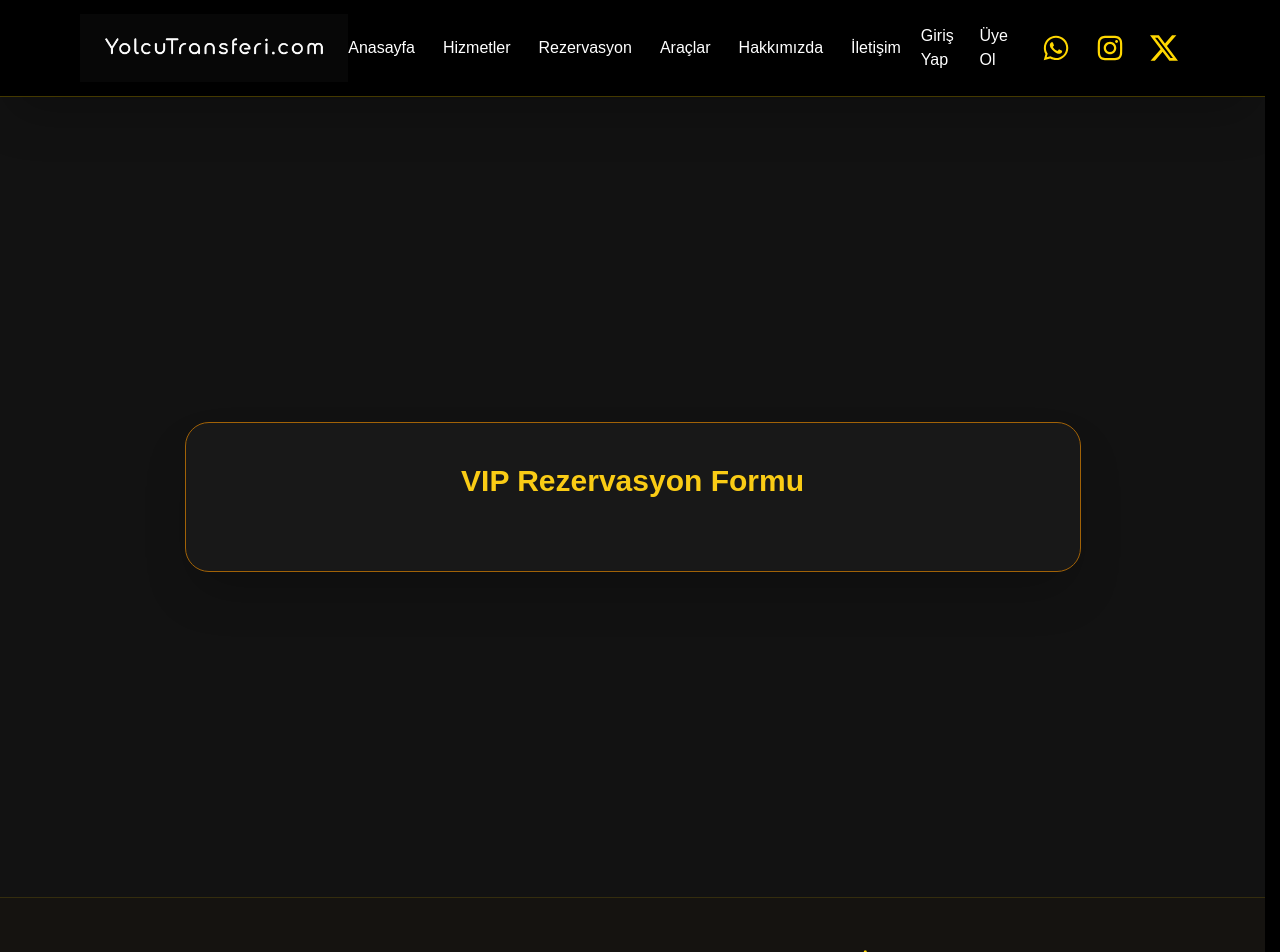
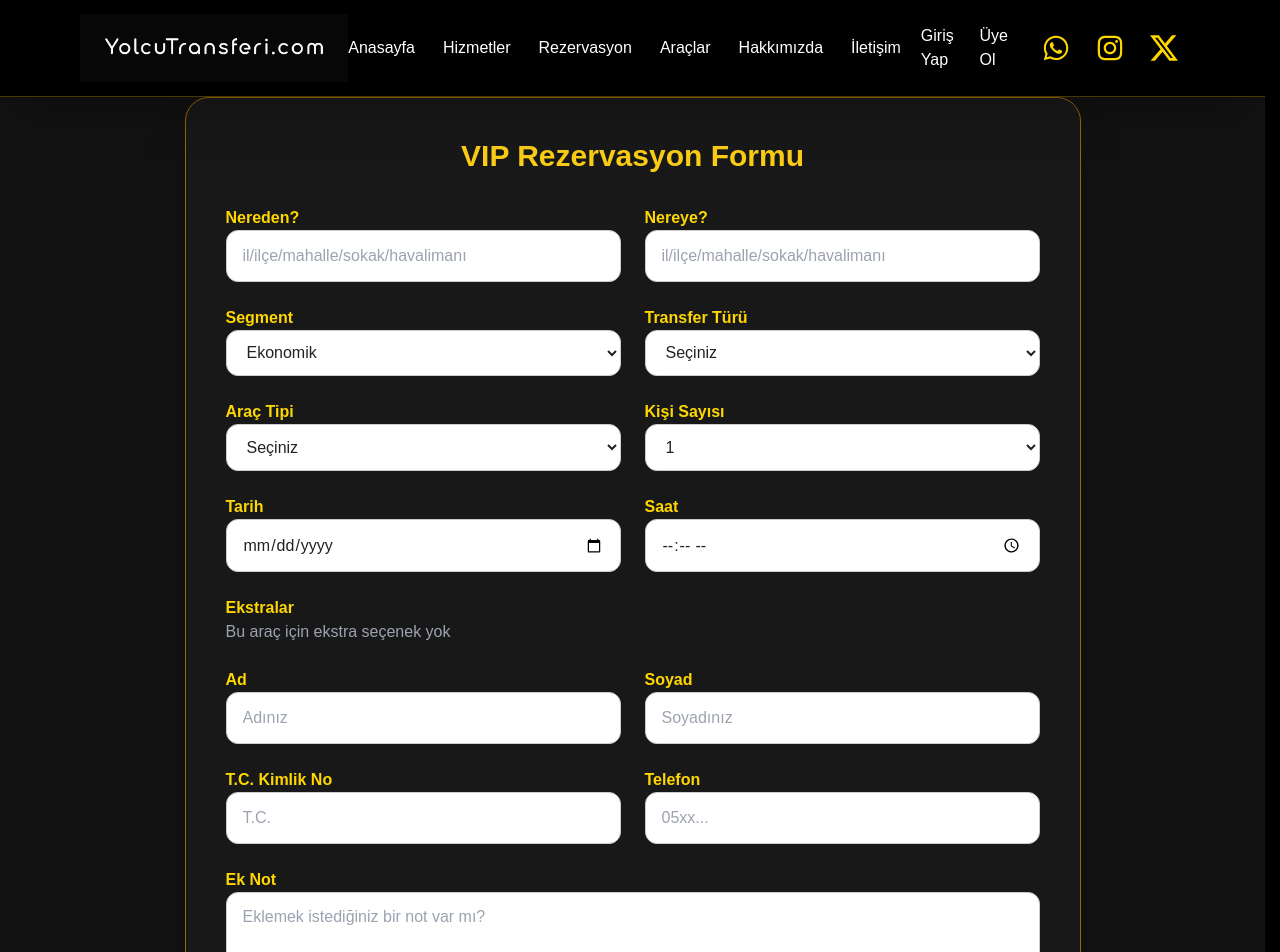
Before and after one commit to haliltayfur/yolcutransferi, a Next.js app: page /rezervasyon in a window 1280 px wide. Shown: the top 952 px of the page. Built offline with nearby package versions, Linux system fonts and the light colour scheme.

Commit message:
Update RezervasyonForm.jsx

```diff
--- a/app/rezervasyon/RezervasyonForm.jsx
+++ b/app/rezervasyon/RezervasyonForm.jsx
@@ -4,46 +4,43 @@ import { useSearchParams } from "next/navigation";
 import { vehicles } from "../../data/vehicles";
 import { extrasList } from "../../data/extras";
 
+// Segment ve Transfer tipleri
 const segments = [
   { key: "ekonomik", label: "Ekonomik" },
   { key: "lux", label: "Lüks" },
   { key: "prime", label: "Prime+" }
 ];
-
 const transferTypes = {
   ekonomik: [
-    "Şehirlerarası Transfer",
-    "Kurumsal & Toplu Transfer",
-    "Tur & Gezi Transferi"
+    "Şehirlerarası Transfer", "Kurumsal & Toplu Transfer", "Tur & Gezi Transferi"
   ],
   lux: [
-    "VIP Havalimanı Transferi",
-    "Şehirlerarası Transfer",
-    "Tur & Gezi Transferi",
-    "Kurumsal & Toplu Transfer"
+    "VIP Havalimanı Transferi", "Şehirlerarası Transfer", "Tur & Gezi Transferi", "Kurumsal & Toplu Transfer"
   ],
   prime: [
-    "VIP Havalimanı Transferi",
-    "Şehirlerarası Transfer",
-    "Kurumsal & Toplu Transfer",
-    "Tur & Gezi Transferi",
-    "Düğün & Özel Etkinlik Transferi",
-    "Drone Yolcu Transferi"
+    "VIP Havalimanı Transferi", "Şehirlerarası Transfer", "Kurumsal & Toplu Transfer", "Tur & Gezi Transferi", "Düğün & Özel Etkinlik Transferi", "Drone Yolcu Transferi"
   ]
 };
 
 const useLocationData = () => {
-  const [airports, setAirports] = useState([]);
-  const [iller, setIller] = useState([]);
-  const [ilceler, setIlceler] = useState([]);
-  const [mahalleler, setMahalleler] = useState([]);
+  const [locations, setLocations] = useState([]);
   useEffect(() => {
-    fetch("/dumps/airports.json").then(r => r.json()).then(setAirports);
-    fetch("/dumps/iller.metadata.json").then(r => r.json()).then(setIller);
-    fetch("/dumps/ilceler.metadata.json").then(r => r.json()).then(setIlceler);
-    fetch("/dumps/mahalleler.metadata.json").then(r => r.json()).then(setMahalleler);
+    // Tüm il/ilçe/mahalle/sokak/havalimanı json verilerini tek diziye topluyoruz.
+    Promise.all([
+      fetch("/dumps/airports.json").then(r => r.json()),
+      fetch("/dumps/iller.metadata.json").then(r => r.json()),
+      fetch("/dumps/ilceler.metadata.json").then(r => r.json()),
+      fetch("/dumps/mahalleler.metadata.json").then(r => r.json())
+    ]).then(([airports, iller, ilceler, mahalleler]) => {
+      const all = [];
+      if (Array.isArray(airports)) all.push(...airports.map(a => a.name));
+      if (Array.isArray(iller)) all.push(...iller.map(i => i.name));
+      if (Array.isArray(ilceler)) all.push(...ilceler.map(i => i.name));
+      if (Array.isArray(mahalleler)) all.push(...mahalleler.map(i => i.name));
+      setLocations([...new Set(all.filter(Boolean))]);
+    });
   }, []);
-  return { airports, iller, ilceler, mahalleler };
+  return locations;
 };
 
 function needsPnr(from, to) {
@@ -52,7 +49,7 @@ function needsPnr(from, to) {
 }
 
 export default function RezervasyonForm() {
-  // 1. URL parametrelerini oku
+  // URL params ve localStorage'dan başlangıç verilerini oku
   const params = useSearchParams();
   const initialFrom = params.get("from") || "";
   const initialTo = params.get("to") || "";
@@ -61,8 +58,9 @@ export default function RezervasyonForm() {
   const initialVehicle = params.get("vehicle") || "";
   const initialPeople = Number(params.get("people")) || 1;
 
-  const { airports, iller, ilceler, mahalleler } = useLocationData();
+  const locations = useLocationData();
 
+  // Form State
   const [segment, setSegment] = useState("ekonomik");
   const [transfer, setTransfer] = useState("");
   const [vehicle, setVehicle] = useState(initialVehicle);
@@ -79,8 +77,10 @@ export default function RezervasyonForm() {
   const [tc, setTc] = useState("");
   const [phone, setPhone] = useState("");
   const [pnr, setPnr] = useState("");
+  const [note, setNote] = useState("");
   const [showSummary, setShowSummary] = useState(false);
 
+  // Araç ve transfer seçenekleri
   const availableTransfers = transferTypes[segment] || [];
   const availableVehicles = vehicles.filter(v => {
     if (transfer) {
@@ -92,26 +92,21 @@ export default function RezervasyonForm() {
   const vehicleObj = availableVehicles.find(v => v.value === vehicle) || vehicles.find(v => v.value === vehicle);
   const maxPeople = vehicleObj?.max || 1;
   const availableExtras = vehicleObj?.extras || [];
-
   const basePrice = vehicleObj?.price || 1500;
   const extrasPrice = extrasList.filter(e => extras.includes(e.key)).reduce((sum, e) => sum + (e.price || 0), 0);
   const totalPrice = basePrice + extrasPrice;
 
-  const allLocations = [
-    ...(Array.isArray(airports) ? airports.map(a => a.name) : []),
-    ...(Array.isArray(iller) ? iller.map(i => i.name) : []),
-    ...(Array.isArray(ilceler) ? ilceler.map(i => i.name) : []),
-    ...(Array.isArray(mahalleler) ? mahalleler.map(i => i.name) : [])
-  ];
+  // Autocomplete (Tüm veriler DB'den anında gelir)
   const getSuggestions = v =>
-    !v ? [] : allLocations.filter(l => l?.toLowerCase().includes(v.toLowerCase())).slice(0, 10);
+    !v ? [] : locations.filter(l => l?.toLowerCase().includes(v.toLowerCase())).slice(0, 8);
 
-  useEffect(() => { setFromSug(getSuggestions(from)); }, [from, airports, iller, ilceler, mahalleler]);
-  useEffect(() => { setToSug(getSuggestions(to)); }, [to, airports, iller, ilceler, mahalleler]);
+  useEffect(() => { setFromSug(getSuggestions(from)); }, [from, locations]);
+  useEffect(() => { setToSug(getSuggestions(to)); }, [to, locations]);
   useEffect(() => { setTransfer(""); setVehicle(""); setPeople(1); setExtras([]); }, [segment]);
   useEffect(() => { setVehicle(""); setPeople(1); setExtras([]); }, [transfer]);
   useEffect(() => { setPeople(1); setExtras([]); }, [vehicle]);
 
+  // Otomatik validasyon
   const validate = () => {
     if (!from || !to || !date || !time || !name || !surname || !tc || !phone) return false;
     if (needsPnr(from, to) && !pnr) return false;
@@ -119,13 +114,23 @@ export default function RezervasyonForm() {
     return true;
   };
 
+  // Kayıt / Gönderim
+  function handleSubmit(e) {
+    e.preventDefault();
+    if (!validate()) return alert("Lütfen eksiksiz doldurun!");
+    setShowSummary(true);
+    // --- Burada API endpoint'e POST ile db'e kayıt da ekleyebilirsin
+    // fetch('/api/rezervasyonlar', { method: "POST", body: JSON.stringify({...}) })
+  }
+
+  // Özet Modal
   const Summary = () => (
     <div className="fixed inset-0 bg-black/60 flex items-center justify-center z-50">
       <div className="bg-white rounded-2xl shadow-xl max-w-lg w-full p-8 relative">
         <button onClick={() => setShowSummary(false)} className="absolute top-2 right-4 text-2xl font-bold text-red-500 hover:text-red-700">×</button>
         <h2 className="text-2xl font-bold mb-4 text-center text-gray-800">Rezervasyon Özeti</h2>
         <div className="mb-2 space-y-1 text-black text-base">
-          <div><b>Transfer:</b> {transfer}</div>
+          <div><b>Transfer Türü:</b> {transfer}</div>
           <div><b>Araç:</b> {vehicleObj?.label}</div>
           <div><b>Kişi:</b> {people}</div>
           <div><b>Nereden:</b> {from}</div>
@@ -133,10 +138,9 @@ export default function RezervasyonForm() {
           <div><b>Tarih:</b> {date} {time}</div>
           <div><b>Ad Soyad:</b> {name} {surname} – T.C.: {tc}</div>
           <div><b>Telefon:</b> {phone}</div>
-          {needsPnr(from, to) && (
-            <div><b>PNR/Uçuş No:</b> {pnr}</div>
-          )}
+          {needsPnr(from, to) && (<div><b>PNR/Uçuş No:</b> {pnr}</div>)}
           <div><b>Ekstralar:</b> {extrasList.filter(e => extras.includes(e.key)).map(e => e.label).join(", ") || "Yok"}</div>
+          {note && (<div><b>Ek Not:</b> {note}</div>)}
         </div>
         <div className="text-xl font-bold text-right my-4">Toplam: <span className="text-green-700">{totalPrice}₺</span></div>
         <button
@@ -147,20 +151,167 @@ export default function RezervasyonForm() {
     </div>
   );
 
-  function handleSubmit(e) {
-    e.preventDefault();
-    if (!validate()) return alert("Lütfen eksiksiz doldurun!");
-    setShowSummary(true);
-  }
-
+  // ---- FORM ----
   return (
     <div className="min-h-screen flex items-center justify-center bg-[#121212]">
       <div className="w-full max-w-4xl p-6 md:p-10 rounded-3xl shadow-2xl bg-[#181818] border border-yellow-700">
         <h1 className="text-3xl font-bold mb-8 text-center text-yellow-400">VIP Rezervasyon Formu</h1>
-        <form className="grid grid-cols-1 md:grid-cols-4 gap-4" onSubmit={handleSubmit}>
-          {/* --- Aşağıya kalan form alanlarını senin yukarıdaki gönderdiğinle birebir yazabilirsin --- */}
-          {/* Kodun kalanını kopyala/yapıştır ile devam ettir */}
-          {/* ... */}
+        <form className="grid grid-cols-1 md:grid-cols-2 gap-6" onSubmit={handleSubmit} autoComplete="off">
+          {/* Nereden */}
+          <div className="relative">
+            <label className="text-gold">Nereden?</label>
+            <input
+              type="text"
+              className="input"
+              placeholder="il/ilçe/mahalle/sokak/havalimanı"
+              value={from}
+              onChange={e => setFrom(e.target.value)}
+              required
+              autoComplete="off"
+            />
+            {fromSug.length > 0 && (
+              <ul className="bg-white border mt-1 rounded shadow absolute z-50 w-full text-black max-h-52 overflow-auto">
+                {fromSug.map((t, i) => (
+                  <li key={i} className="px-3 py-1 hover:bg-gray-100 cursor-pointer"
+                    onClick={() => setFrom(t)}
+                  >{t}</li>
+                ))}
+              </ul>
+            )}
+          </div>
+          {/* Nereye */}
+          <div className="relative">
+            <label className="text-gold">Nereye?</label>
+            <input
+              type="text"
+              className="input"
+              placeholder="il/ilçe/mahalle/sokak/havalimanı"
+              value={to}
+              onChange={e => setTo(e.target.value)}
+              required
+              autoComplete="off"
+            />
+            {toSug.length > 0 && (
+              <ul className="bg-white border mt-1 rounded shadow absolute z-50 w-full text-black max-h-52 overflow-auto">
+                {toSug.map((t, i) => (
+                  <li key={i} className="px-3 py-1 hover:bg-gray-100 cursor-pointer"
+                    onClick={() => setTo(t)}
+                  >{t}</li>
+                ))}
+              </ul>
+            )}
+          </div>
+          {/* Segment */}
+          <div>
+            <label className="text-gold">Segment</label>
+            <select className="input" value={segment} onChange={e => setSegment(e.target.value)} required>
+              {segments.map(s => (
+                <option key={s.key} value={s.key}>{s.label}</option>
+              ))}
+            </select>
+          </div>
+          {/* Transfer Tipi */}
+          <div>
+            <label className="text-gold">Transfer Türü</label>
+            <select className="input" value={transfer} onChange={e => setTransfer(e.target.value)} required>
+              <option value="">Seçiniz</option>
+              {availableTransfers.map(t => (
+                <option key={t} value={t}>{t}</option>
+              ))}
+            </select>
+          </div>
+          {/* Araç Tipi */}
+          <div>
+            <label className="text-gold">Araç Tipi</label>
+            <select className="input" value={vehicle} onChange={e => setVehicle(e.target.value)} required>
+              <option value="">Seçiniz</option>
+              {availableVehicles.map(v => (
+                <option key={v.value} value={v.value}>{v.label}</option>
+              ))}
+            </select>
+          </div>
+          {/* Kişi */}
+          <div>
+            <label className="text-gold">Kişi Sayısı</label>
+            <select className="input" value={people} onChange={e => setPeople(Number(e.target.value))} required>
+              {Array.from({ length: maxPeople }, (_, i) => i + 1).map(val =>
+                <option key={val} value={val}>{val}</option>
+              )}
+            </select>
+          </div>
+          {/* Tarih */}
+          <div>
+            <label className="text-gold">Tarih</label>
+            <input type="date" className="input" value={date} onChange={e => setDate(e.target.value)} required />
+          </div>
+          {/* Saat */}
+          <div>
+            <label className="text-gold">Saat</label>
+            <input type="time" className="input" value={time} onChange={e => setTime(e.target.value)} required />
+          </div>
+          {/* Ekstralar */}
+          <div className="col-span-2">
+            <label className="text-gold">Ekstralar</label>
+            <div className="flex flex-wrap gap-2">
+              {availableExtras.length === 0 && <span className="text-gray-400">Bu araç için ekstra seçenek yok</span>}
+              {availableExtras.map(extraKey => {
+                const extra = extrasList.find(e => e.key === extraKey);
+                return (
+                  <label key={extra.key} className="flex items-center gap-2 cursor-pointer bg-black/50 px-4 py-2 rounded border border-gold">
+                    <input
+                      type="checkbox"
+                      checked={extras.includes(extra.key)}
+                      onChange={() =>
+                        setExtras(prev => prev.includes(extra.key)
+                          ? prev.filter(k => k !== extra.key)
+                          : [...prev, extra.key]
+                        )
+                      }
+                    />
+                    <span>{extra.label} <span className="text-xs text-gray-400">+{extra.price}₺</span></span>
+                  </label>
+                );
+              })}
+            </div>
+          </div>
+          {/* Müşteri Bilgileri */}
+          <div>
+            <label className="text-gold">Ad</label>
+            <input type="text" className="input" placeholder="Adınız" value={name} onChange={e => setName(e.target.value)} required />
+          </div>
+          <div>
+            <label className="text-gold">Soyad</label>
+            <input type="text" className="input" placeholder="Soyadınız" value={surname} onChange={e => setSurname(e.target.value)} required />
+          </div>
+          <div>
+            <label className="text-gold">T.C. Kimlik No</label>
+            <input type="text" className="input" placeholder="T.C." value={tc} onChange={e => setTc(e.target.value)} required />
+          </div>
+          <div>
+            <label className="text-gold">Telefon</label>
+            <input type="tel" className="input" placeholder="05xx..." value={phone} onChange={e => setPhone(e.target.value)} required />
+          </div>
+          {/* Havalimanı ise PNR/Uçuş No */}
+          {needsPnr(from, to) && (
+            <div className="col-span-2">
+              <label className="text-gold">PNR / Uçuş No</label>
+              <input type="text" className="input" placeholder="Uçuş kodunuz" value={pnr} onChange={e => setPnr(e.target.value)} required />
+            </div>
+          )}
+          {/* Ek Not */}
+          <div className="col-span-2">
+            <label className="text-gold">Ek Not</label>
+            <textarea className="input" placeholder="Eklemek istediğiniz bir not var mı?" value={note} onChange={e => setNote(e.target.value)} />
+          </div>
+          {/* Fiyat ve Özet */}
+          <div className="col-span-2 flex flex-col items-end gap-2">
+            <div className="text-xl text-yellow-400 font-bold">
+              Toplam Tutar: <span className="text-green-400">{totalPrice}₺</span>
+            </div>
+            <button type="submit" className="bg-gradient-to-r from-yellow-500 to-yellow-700 text-black font-bold py-4 px-8 rounded-xl w-full text-xl shadow hover:scale-105 transition">
+              Rezervasyonu Tamamla
+            </button>
+          </div>
         </form>
         {showSummary && <Summary />}
       </div>
```
